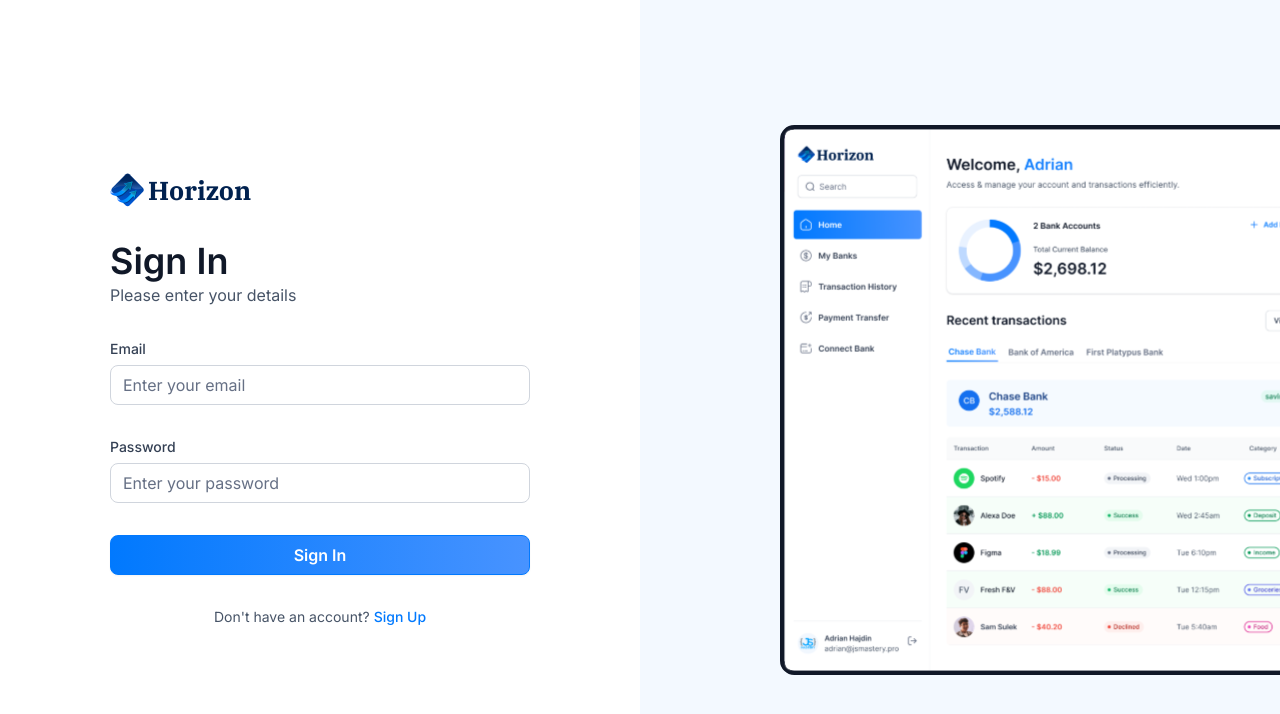
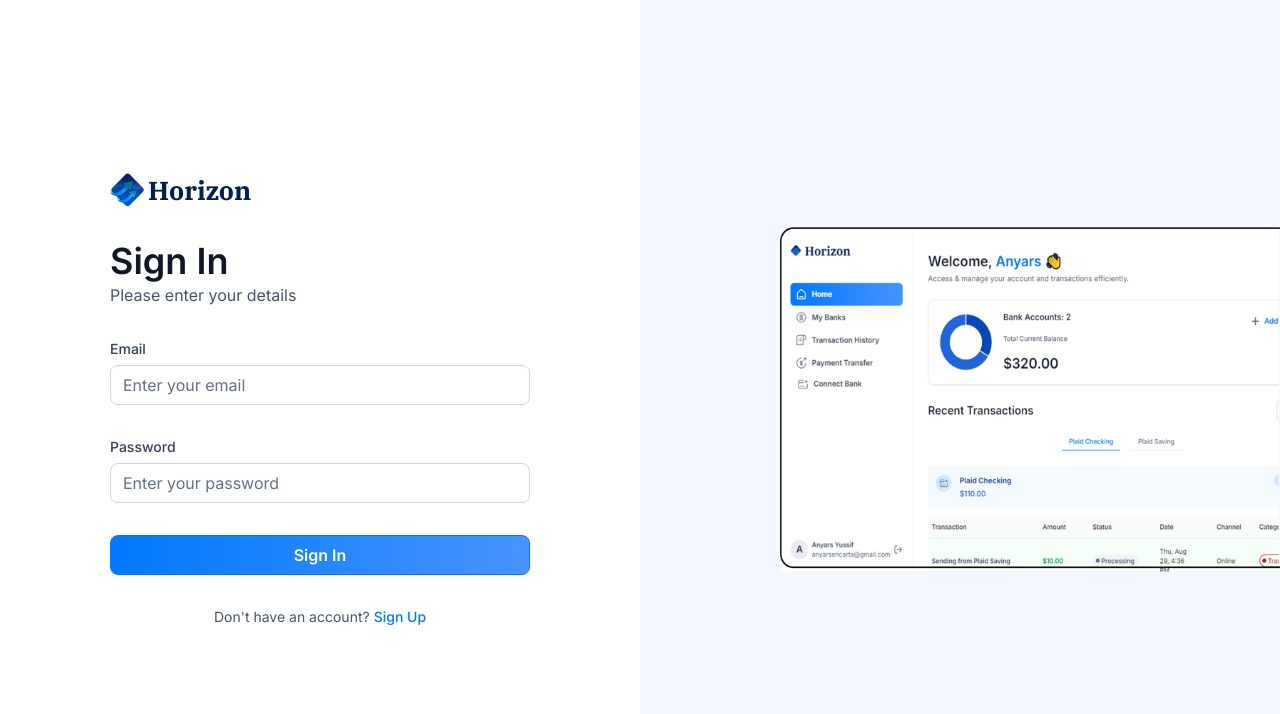
Before and after one commit to anyars-encarta/banking-app, a Next.js app: page /sign-in in a window 1280 px wide. Shown: the top 714 px of the page. Built offline with nearby package versions, Linux system fonts and the light colour scheme; no server answers; what dwolla-v2, plaid would draw is missing.

Commit message:
Change auth image

```diff
--- a/app/(auth)/layout.tsx
+++ b/app/(auth)/layout.tsx
@@ -11,10 +11,10 @@
 
       <div className='auth-asset'>
           <Image
-            src='/icons/auth-image.svg'
+            src='/icons/auth-image.png'
             alt='auth image'
             width={500}
-            height={500}
+            height={800}
           />
       </div>
     </main>
```
Also changed, not shown: public/icons/auth-image.png (added).
